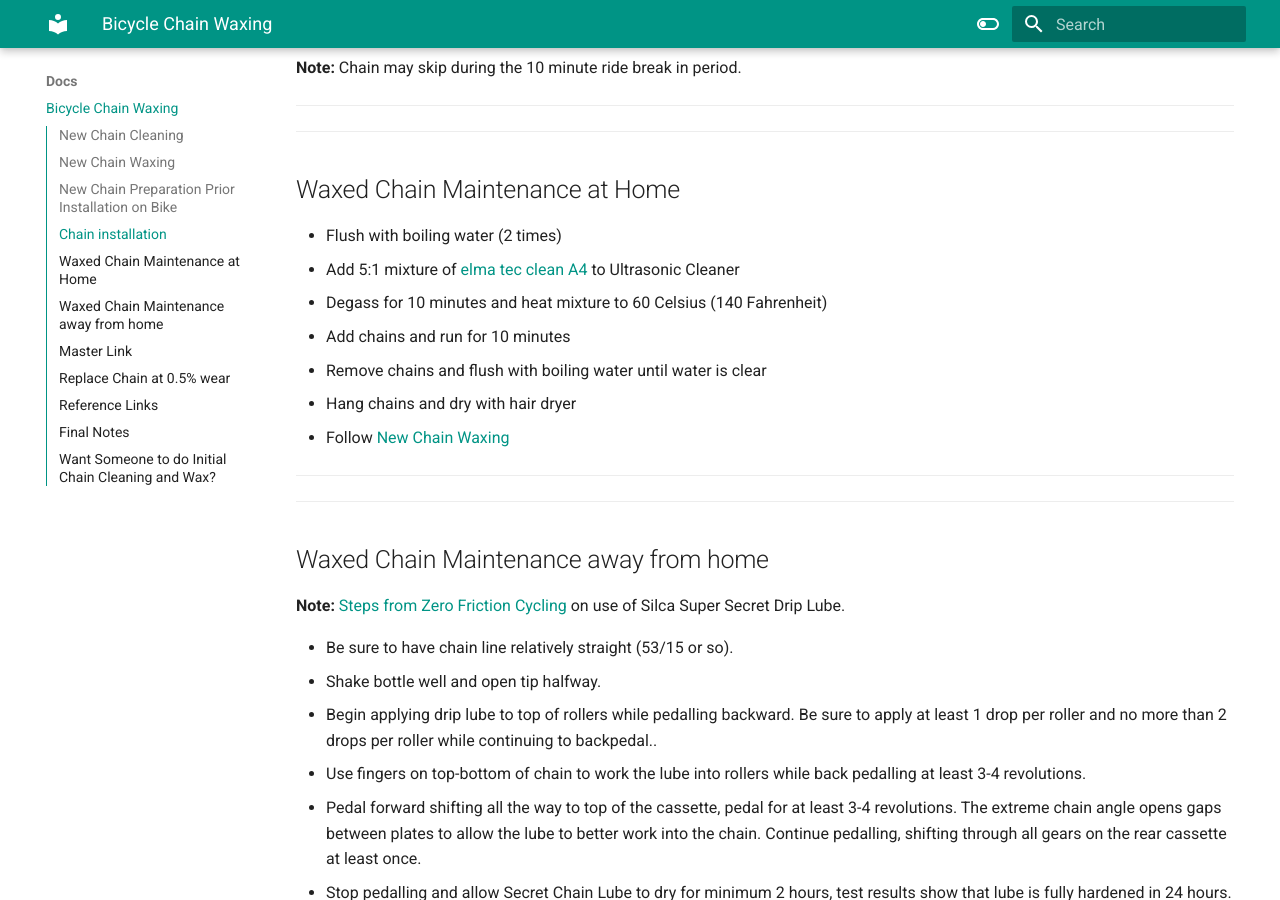
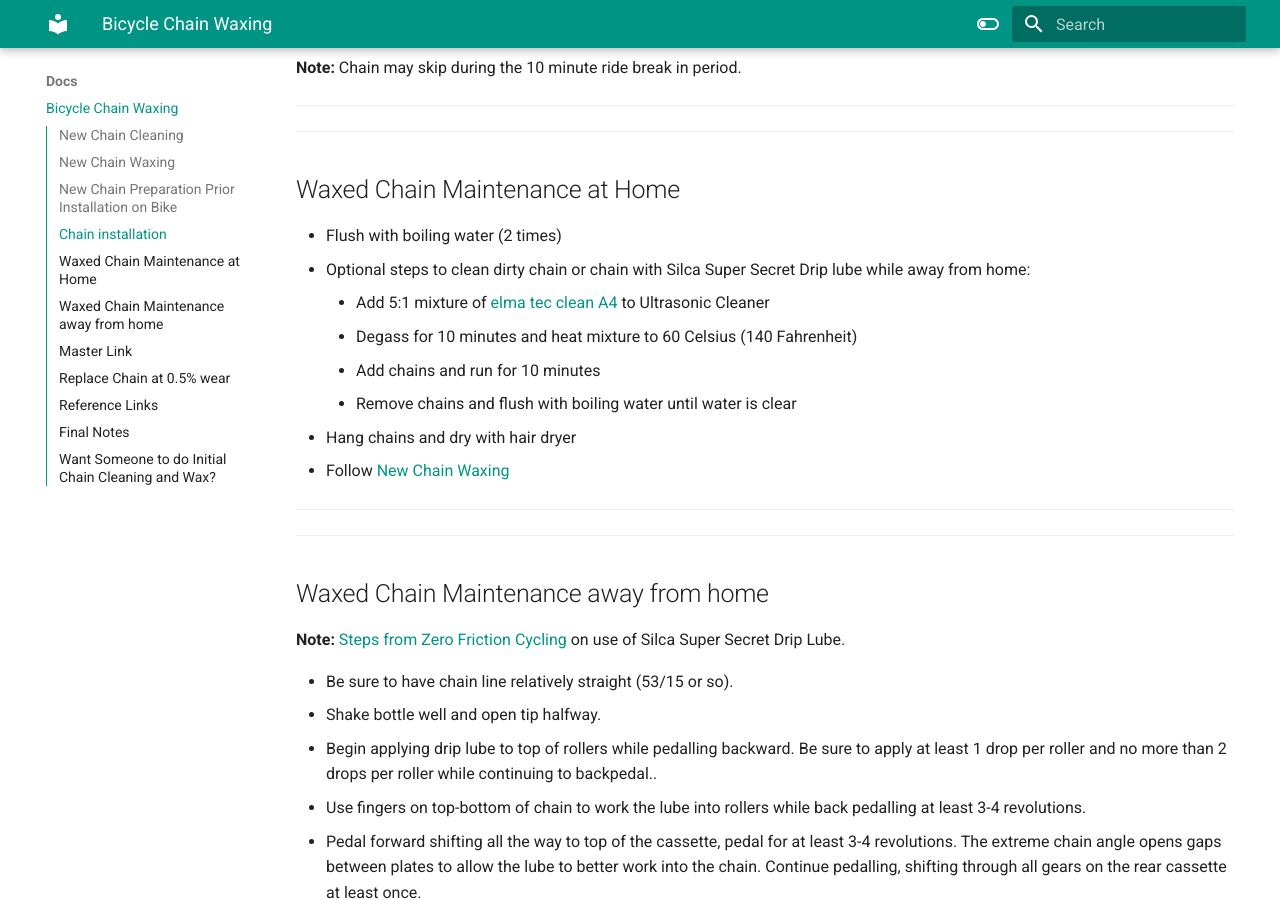
Before and after one commit to rneher-igel/Neher, an MkDocs documentation site: the page built from docs/Docs/Bicycle-Chain-Waxing.md, in a window 1280 px wide and 900 px high, scrolled down 3548 px. Built offline with MkDocs 1.6.1 and Material for MkDocs 9.7.7, drawn with Linux system fonts in a browser that asks for light colours.

Commit message:
updated re-wax steps

```diff
--- a/docs/Docs/Bicycle-Chain-Waxing.md
+++ b/docs/Docs/Bicycle-Chain-Waxing.md
@@ -80,10 +80,11 @@ flowchart TD
 ## Waxed Chain Maintenance at Home
 
 - Flush with boiling water (2 times)
-- Add 5:1 mixture of [elma tec clean A4](https://www.elma-ultrasonic.com/fileadmin/downloads/CleaningAgents/ProductInformation/EN/PI_elma%20tec%20clean%20A4_EN.pdf) to Ultrasonic Cleaner
-- Degass for 10 minutes and heat mixture to 60 Celsius (140 Fahrenheit)
-- Add chains and run for 10 minutes
-- Remove chains and flush with boiling water until water is clear
+- Optional steps to clean dirty chain or chain with Silca Super Secret Drip lube while away from home:
+     - Add 5:1 mixture of [elma tec clean A4](https://www.elma-ultrasonic.com/fileadmin/downloads/CleaningAgents/ProductInformation/EN/PI_elma%20tec%20clean%20A4_EN.pdf) to Ultrasonic Cleaner
+     - Degass for 10 minutes and heat mixture to 60 Celsius (140 Fahrenheit)
+     - Add chains and run for 10 minutes
+     - Remove chains and flush with boiling water until water is clear
 - Hang chains and dry with hair dryer
 - Follow [New Chain Waxing](Bicycle-Chain-Waxing.md#new-chain-waxing)
 
```
